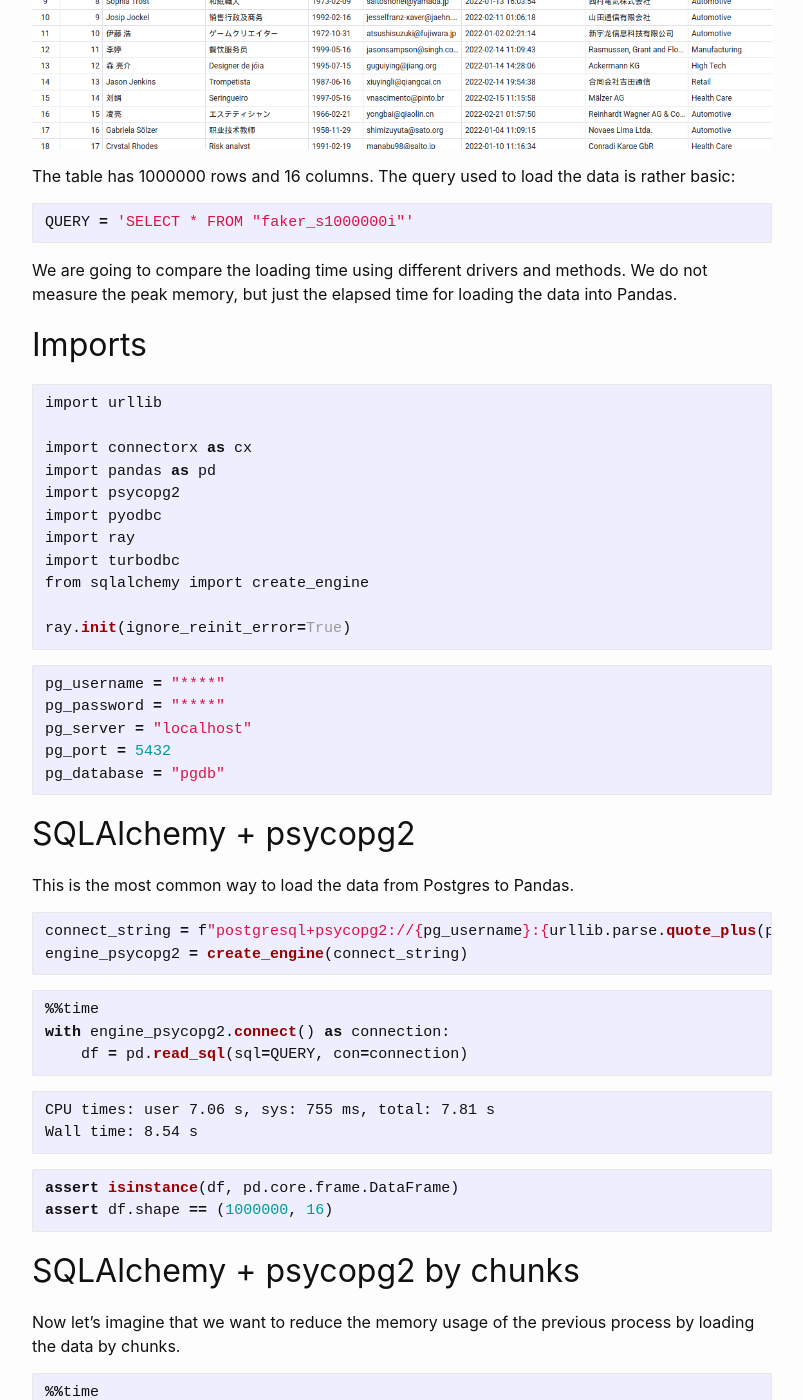
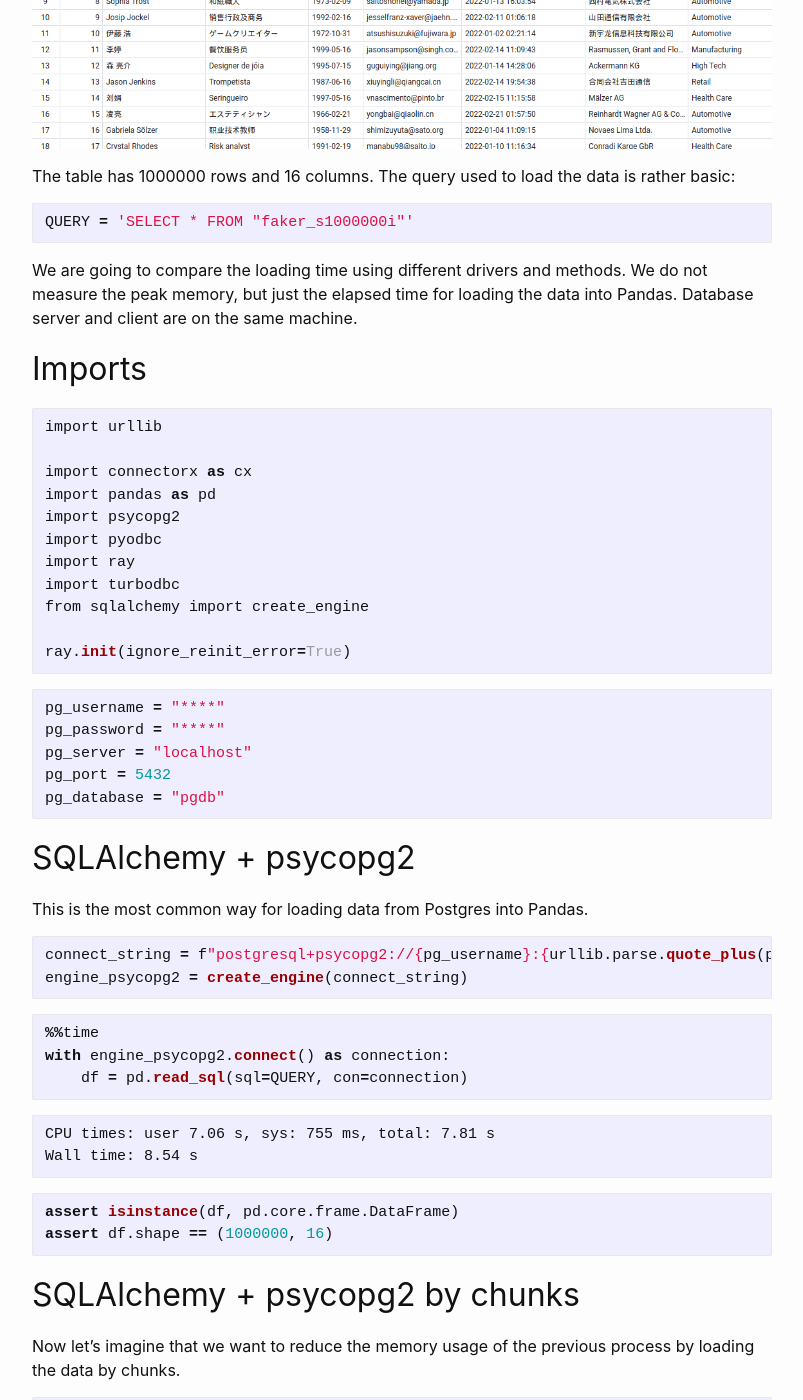
Before and after one commit to aetperf/aetperf.github.io, a Jekyll site: the page built from _posts/2022-04-20-Loading-data-from-PostgreSQL-to-Pandas-with-ConnectorX.md, in a window 1280 px wide and 1400 px high, scrolled down 882 px. Shown: the whole window, without its empty margins (238-1041 px from the left). Built offline with Jekyll 4.4.1, drawn with Linux system fonts in a browser that asks for light colours; comment, search, counter and statistics services are not loaded; some of the changed text lies outside the part shown.

Commit message:
small update

````diff
--- a/_posts/2022-04-20-Loading-data-from-PostgreSQL-to-Pandas-with-ConnectorX.md
+++ b/_posts/2022-04-20-Loading-data-from-PostgreSQL-to-Pandas-with-ConnectorX.md
@@ -28,7 +28,7 @@ The table has 1000000 rows and 16 columns. The query used to load the data is ra
 QUERY = 'SELECT * FROM "faker_s1000000i"'
 ```
 
-We are going to compare the loading time using different drivers and methods. We do not measure the peak memory, but just the elapsed time for loading the data into Pandas.
+We are going to compare the loading time using different drivers and methods. We do not measure the peak memory, but just the elapsed time for loading the data into Pandas. Database server and client are on the same machine.
 
 ## Imports
 
@@ -57,7 +57,7 @@ pg_database = "pgdb"
 
 ## SQLAlchemy + psycopg2
 
-This is the most common way to load the data from Postgres to Pandas.
+This is the most common way for loading data from Postgres into Pandas.
 
 
 ```python
````
Also changed, not shown: other parts of _posts/2022-04-20-Loading-data-from-PostgreSQL-to-Pandas-with-ConnectorX.md (+2 -2 lines).
